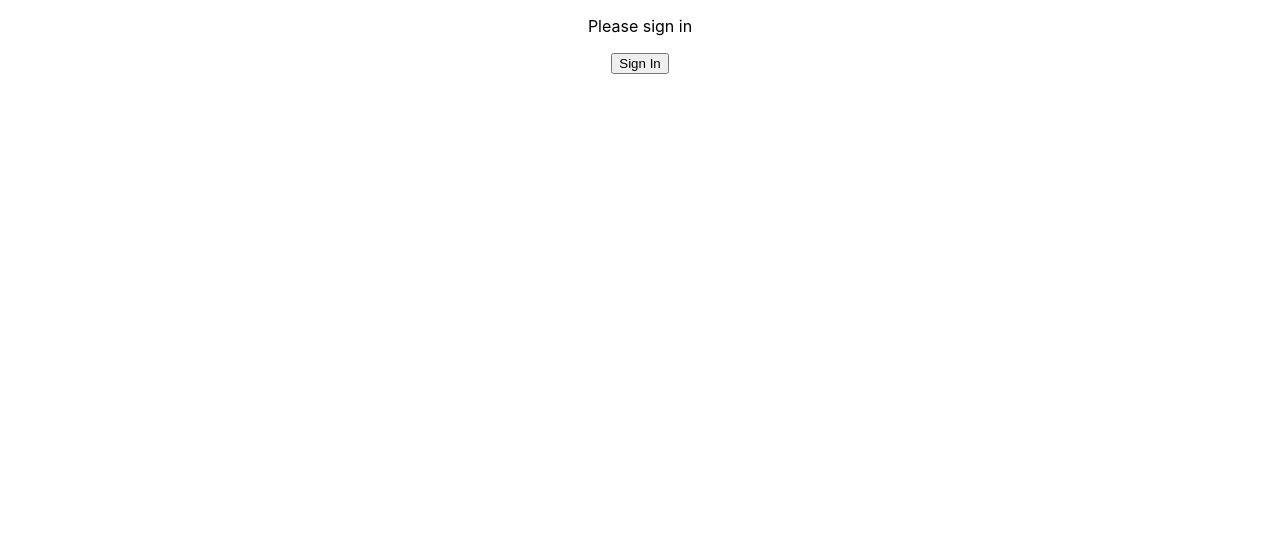
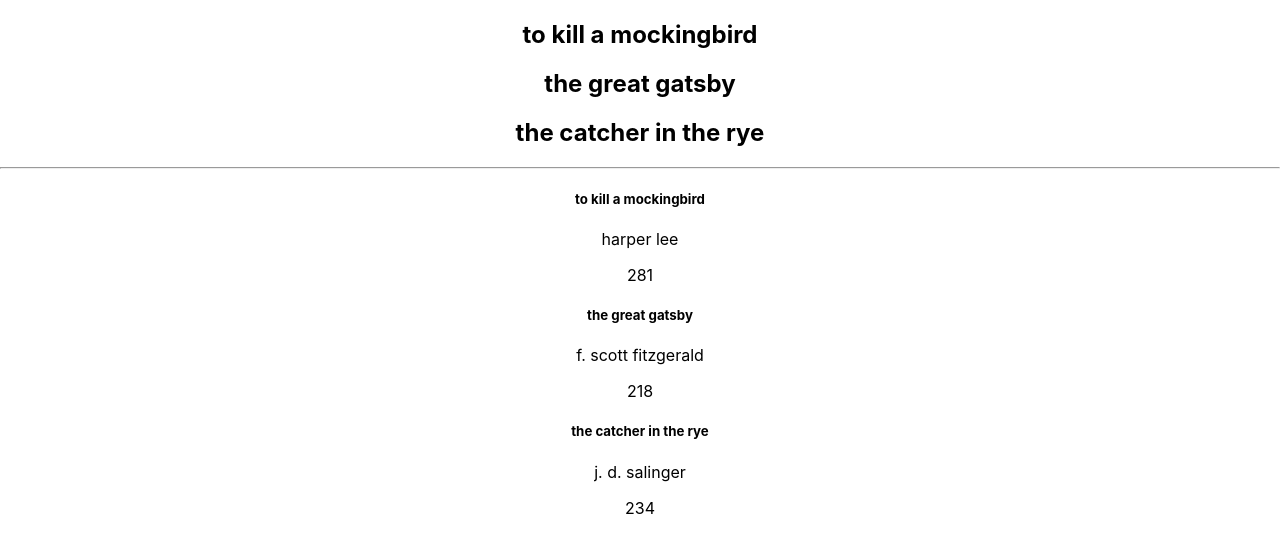
Before and after one commit to Shabucky1812/react-practice, a React (Create React App) app in the folder my-app/: page / in a window 1280 px wide. Shown: the top 552 px of the page. Built offline with nearby package versions, Linux system fonts and the light colour scheme.

Commit message:
Render lists with map

```diff
--- a/my-app/src/App.js
+++ b/my-app/src/App.js
@@ -1,11 +1,11 @@
 import logo from './logo.svg';
 import './App.css';
-import MethodsAsPropsParent from './components/MethodsAsPropsParent';
+import RenderingLists from './components/RenderingLists';
 
 function App() {
   return (
     <div className="App">
-        <MethodsAsPropsParent />
+        <RenderingLists />
     </div>
   );
 }
--- /dev/null
+++ b/my-app/src/components/Book.js
@@ -0,0 +1,13 @@
+import React from 'react'
+
+function Book(props) {
+    return (
+        <div>
+            <h5>{props.book.title}</h5>
+            <p>{props.book.author}</p>
+            <p>{props.book.pages}</p>
+        </div>
+    )
+}
+
+export default Book
--- /dev/null
+++ b/my-app/src/components/RenderingLists.js
@@ -0,0 +1,43 @@
+import React from 'react'
+import Book from './Book'
+
+function RenderingLists() {
+
+    const bookList = [
+        'to kill a mockingbird',
+        'the great gatsby',
+        'the catcher in the rye'
+    ]
+
+    const books = [
+        {
+            title: "to kill a mockingbird",
+            author: "harper lee",
+            pages: 281
+        },
+        {
+            title: "the great gatsby",
+            author: "f. scott fitzgerald",
+            pages: 218
+        },
+        {
+            title: "the catcher in the rye",
+            author: "j. d. salinger",
+            pages: 234
+        }
+    ]
+
+    return (
+        <div>
+            {bookList.map(book => {
+                 return <h2 key={book}>{book}</h2>
+            })}
+            <hr/>
+            {
+                books.map(book => <Book key={book.title} book={book}/>)
+            }
+        </div>
+    )
+}
+
+export default RenderingLists
```
